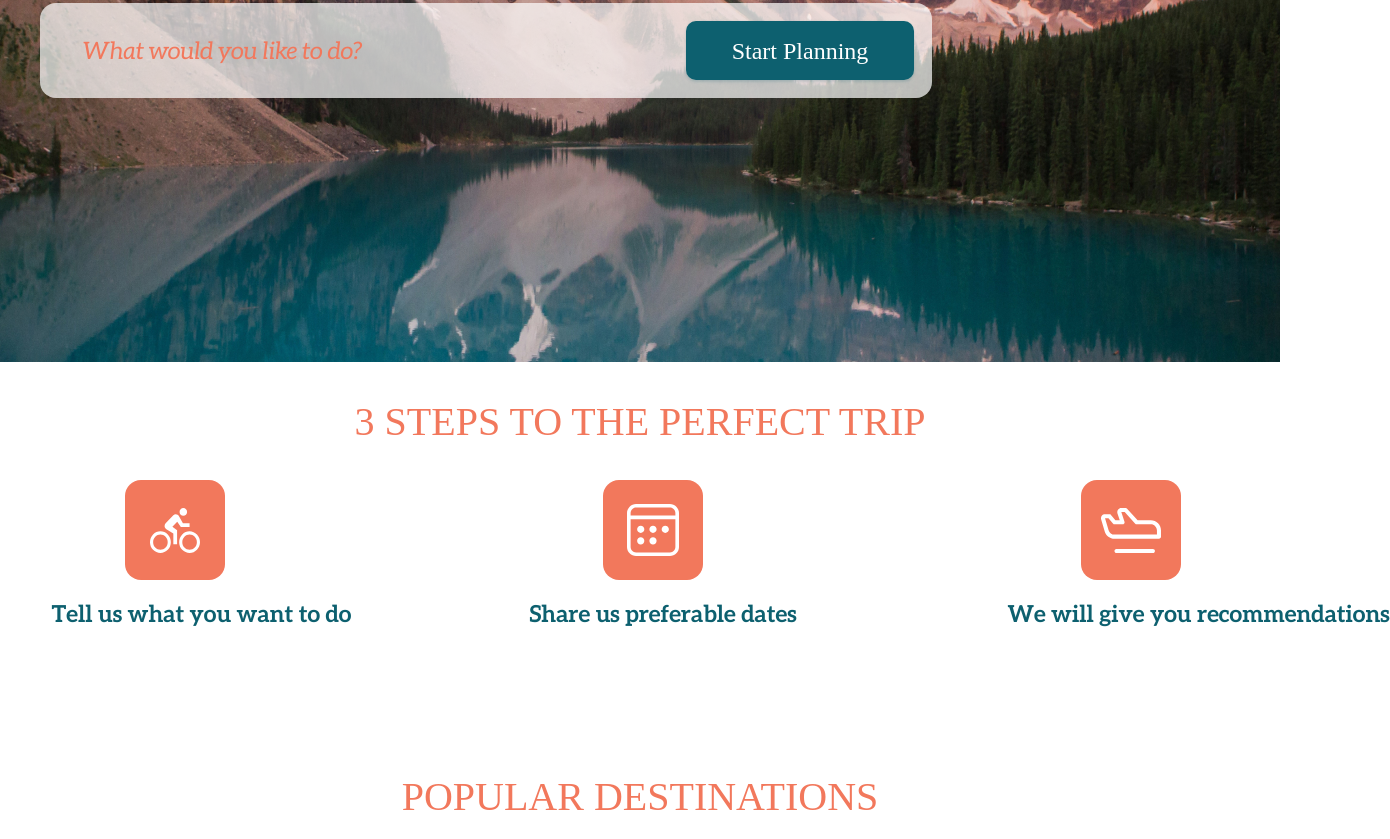
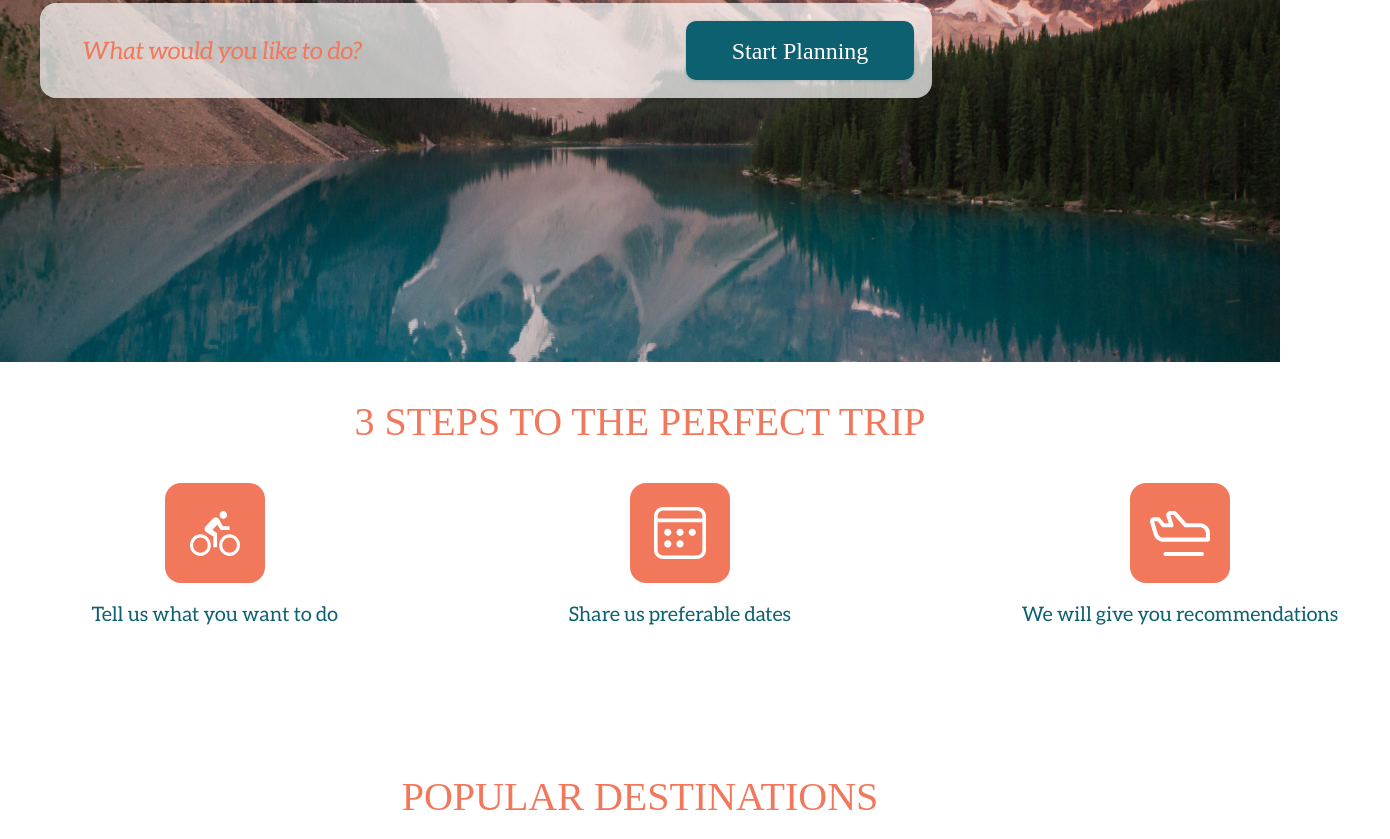
Before and after one commit to tanya101/travel, a plain HTML site: page index.html in a window 1280 px wide. Shown: the part 403-1242 px from the top of the page, 1390 px wide, since content can reach past the window. Drawn offline with Linux system fonts and the light colour scheme; a web font is replaced by a local one.

Commit message:
fix: change steps structure to list

```diff
--- a/index.html
+++ b/index.html
@@ -66,21 +66,24 @@
   <!-- Steps start -->
   <section class="steps">
     <div class="wrapper">
+
       <h2 class="title">3 STEPS TO THE PERFECT TRIP</h2>
-      <div class="steps__cards">
-        <div class="steps__card">
+
+      <ul class="steps__cards">
+        <li class="steps__card">
           <img class="steps__card-pic" src="img/bike-ico.svg" alt="Tell us what you want to do">
           <h3 class="steps__cards-title">Tell us what you want to do</h3>
-        </div>
-        <div class="steps__card">
+        </li>
+        <li class="steps__card">
           <img class="steps__card-pic" src="img/calendar-ico.svg" alt="Share us preferable dates">
           <h3 class="steps__cards-title">Share us preferable dates</h3>
-        </div>
-        <div class="steps__card">
+        </li>
+        <li class="steps__card">
           <img class="steps__card-pic" src="img/plane-ico.svg" alt="We will give you recommendations">
           <h3 class="steps__cards-title">We will give you recommendations</h3>
-        </div>
-      </div>
+        </li>
+      </ul>
+
     </div>
   </section>
   <!-- Steps end -->
--- a/style.css
+++ b/style.css
@@ -372,19 +372,14 @@ img {
   white-space: nowrap;
   margin-bottom: 30px;
 
-  font-family: 'Aleo';
-  font-style: normal;
-  font-weight: 400;
-  font-size: 20px;
-  line-height: 24px;
-  color: #0D606F;
+
 }
 
 .steps__card {
   display: flex;
   flex-direction: column;
   justify-content: center;
-  width: 247px;
+  width: 317px;
   height: 154px;
 }
 
@@ -396,10 +391,15 @@ img {
   border-radius: 16px; */
 }
 
-/* .steps__cards-title {
-  display: flex;
-  margin: 0 auto;
-} */
+.steps__cards-title {
+  text-align: center;
+  font-family: 'Aleo';
+  font-style: normal;
+  font-weight: 400;
+  font-size: 20px;
+  line-height: 24px;
+  color: #0D606F;
+}
 
 /* Steps styles end */
 
```
